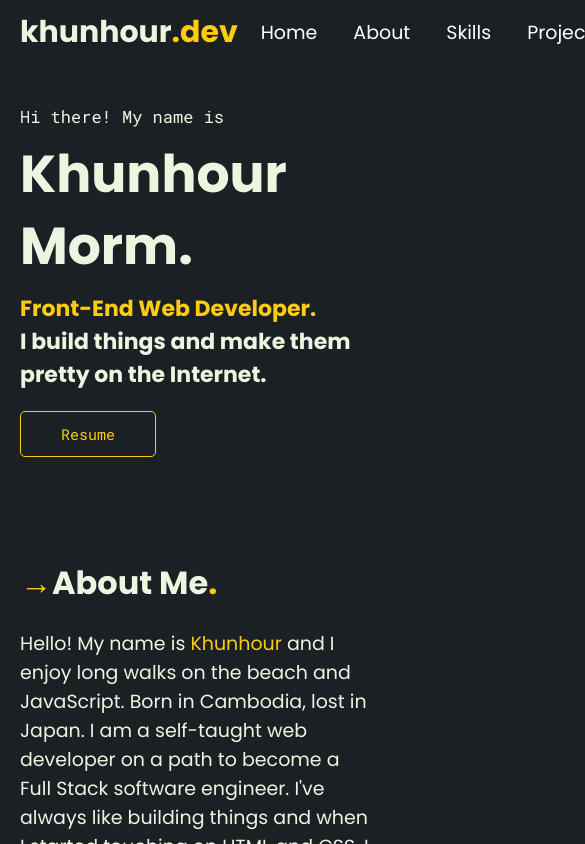
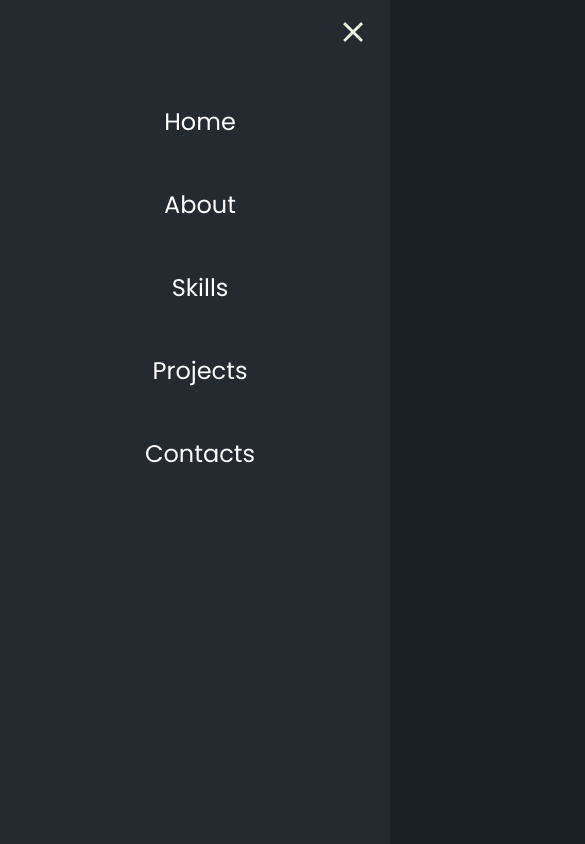
Before and after one commit to khunhour/portfolio, a React (Create React App) app: page / in a window 390 px wide. Shown: the top 844 px of the page, 585 px wide, since content can reach past the window. Built offline with nearby package versions, Linux system fonts and the light colour scheme.

Commit message:
added menu button and slide links

```diff
--- a/src/Header.css
+++ b/src/Header.css
@@ -32,11 +32,15 @@ nav {
 	align-items: center;
 }
 
-nav li {
+nav ul {
+	display: flex;
+}
+
+nav ul li {
 	list-style-type: none;
 	margin-left: 10px;
 }
-nav li a {
+nav ul li a {
 	text-decoration: none;
 	color: white;
 	padding: 5px 12px;
@@ -45,9 +49,51 @@ nav li a {
 	transition: all 0.25s ease;
 }
 
-nav li a:hover {
+nav ul li a:hover {
 	border: solid 1px var(--accent-color);
 	color: var(--accent-color);
+}
+
+.menu-btn {
+	cursor: pointer;
+	align-items: center;
+	justify-content: center;
+	transition: all 0.3s ease;
+	display: none;
+	z-index: 999;
+}
+
+.menu-btn:hover {
+	color: var(--accent-color);
+}
+
+@media (max-width: 955px) {
+	.menu-btn {
+		display: flex;
+	}
+	nav ul {
+		position: fixed;
+		height: 100vh;
+		width: 100%;
+		left: -100%;
+		top: 0;
+		background: var(--light-bg-color);
+		z-index: 100;
+		display: block;
+		text-align: center;
+		padding-top: 80px;
+		transition: all 0.3s ease;
+	}
+
+	nav ul.active {
+		left: 0;
+	}
+
+	nav ul li a {
+		display: inline-block;
+		margin: 18px 0px;
+		font-size: 24px;
+	}
 }
 
 @media (max-width: 550px) {
--- a/src/Header.js
+++ b/src/Header.js
@@ -1,14 +1,21 @@
-import React from "react";
+import React, { useEffect, useState } from "react";
 import "./Header.css";
-import { MdMenu } from "react-icons/md";
+import { MdMenu, MdClose } from "react-icons/md";
 
 export default function Header() {
+	const [linksHidden, setLinksHidden] = useState(false);
+	const toggleMenuBtn = () => {
+		setLinksHidden(!linksHidden);
+	};
+	const className = linksHidden ? "" : "active";
+
 	return (
 		<header>
 			<h1>
 				khunhour<span>.dev</span>
 			</h1>
 			<nav>
+				<ul className={className}>
 					<li>
 						<a href="#home">Home</a>
 					</li>
@@ -24,8 +31,15 @@ export default function Header() {
 					<li>
 						<a href="#contacts">Contacts</a>
 					</li>
+				</ul>
+				<div className="menu-btn" onClick={toggleMenuBtn}>
+					{linksHidden ? (
+						<MdMenu size={"1.8em"} />
+					) : (
+						<MdClose size={"1.8em"} />
+					)}
+				</div>
 			</nav>
-			{/* <MdMenu size={"1.8em"} /> */}
 		</header>
 	);
 }
```
Lines whose indentation alone changed are shown as unchanged.
